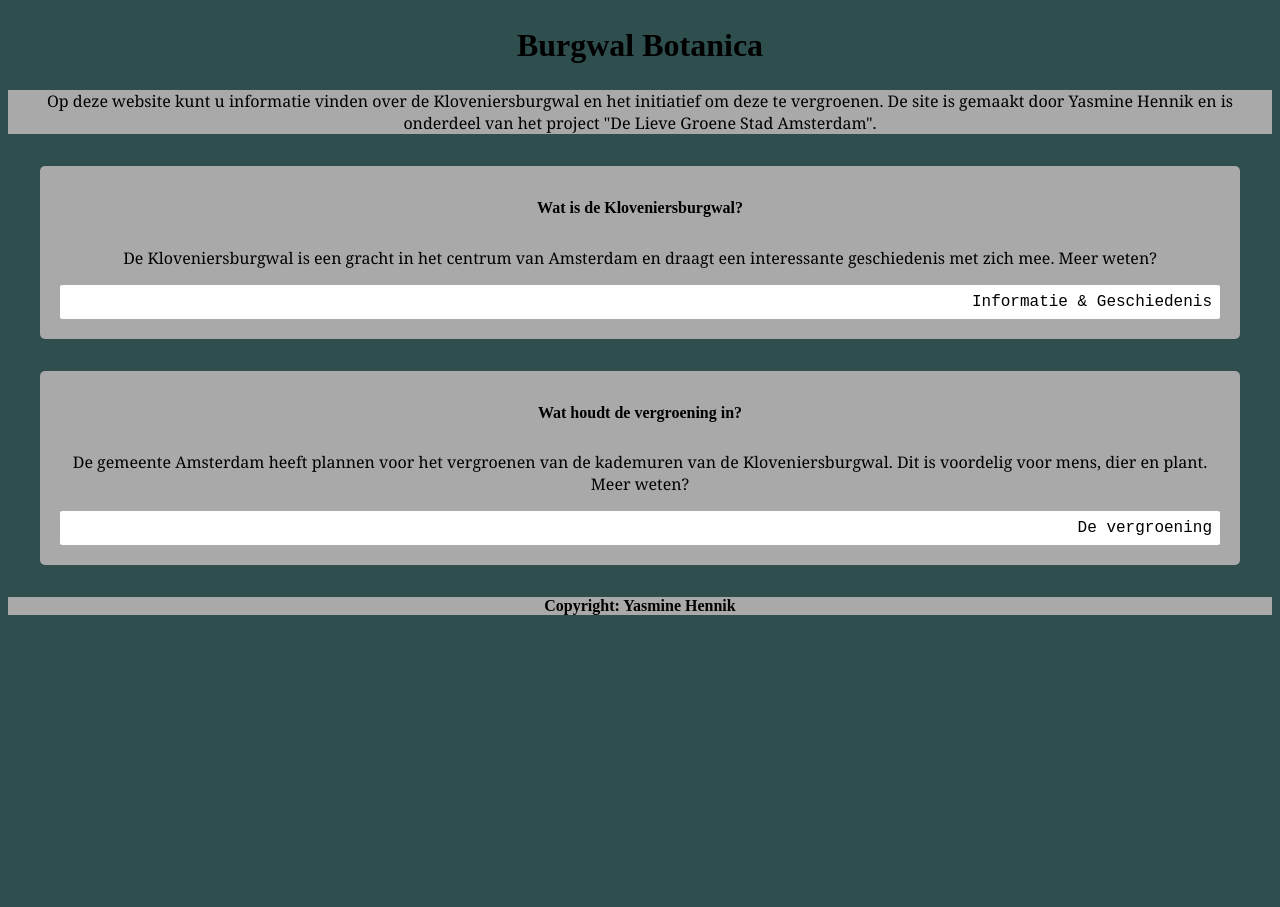
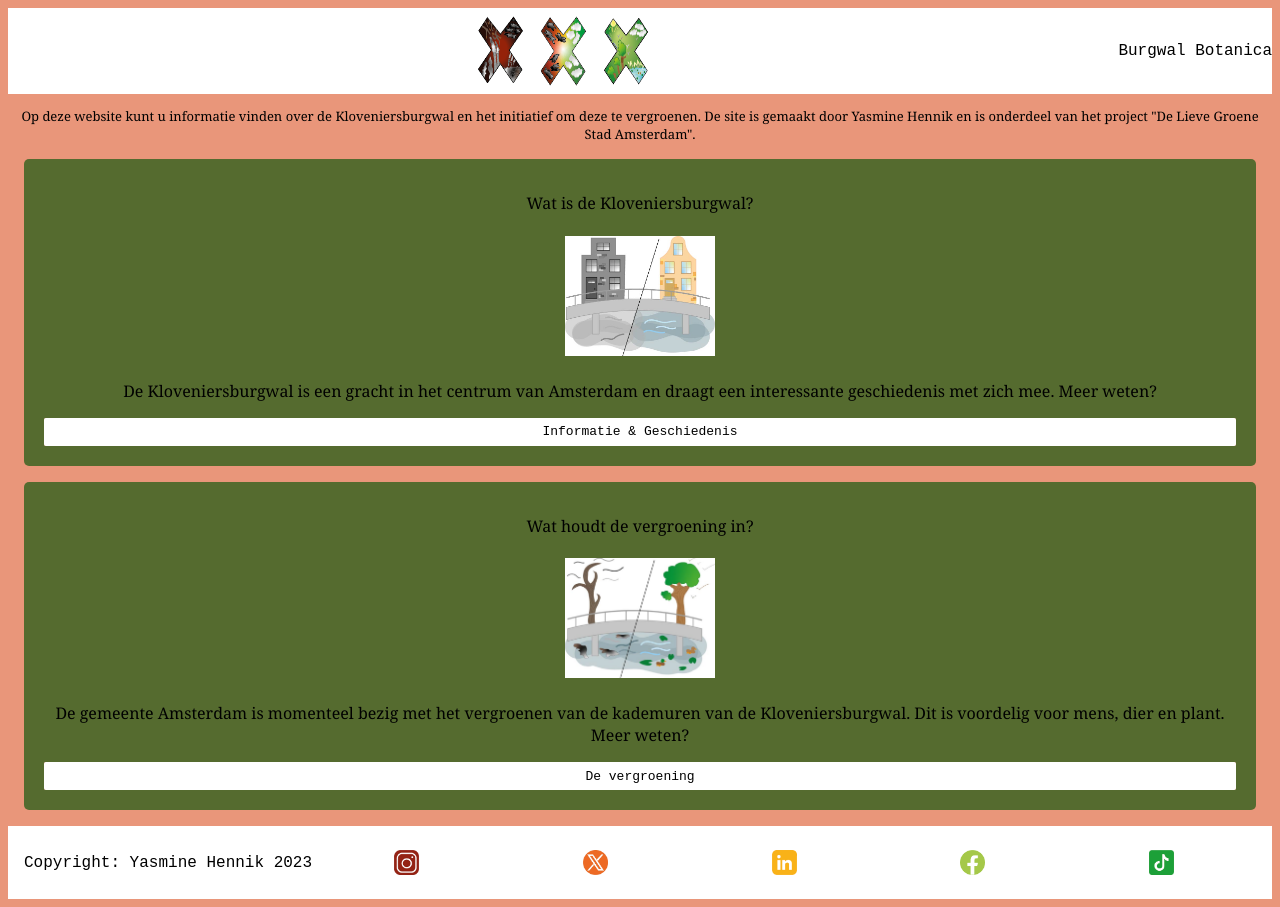
Before and after one commit to YasmineHCMD/Burgwal-Botanica, a plain HTML site: page index.html in a window 1280 px wide. Before the commit the page ends 800 px from the top, so only its background shows below. Drawn offline with Linux system fonts and the light colour scheme.

Commit message:
Add files via upload

```diff
--- /dev/null
+++ b/css/style.css
@@ -0,0 +1,151 @@
+* {
+    background-color: darksalmon;
+}
+
+header {
+    display: flex;
+    flex-flow: row;
+    justify-content: center;
+    align-items: center;
+    background-color: white;
+}
+
+.logo {
+    width: 170px;
+    height: 70px;
+    background-color: white;
+}
+
+h1 {
+    background-color: white;
+    font-size: medium;
+    font-family: 'Courier New', Courier, monospace;
+    font-weight: lighter;
+}
+
+.voorproefje {
+    width: 150px;
+    height: 120px;
+    align-self: center;
+}
+
+nav {
+    border-radius: 2px;
+    transition: transform .5s;
+}
+
+nav:hover{
+    transform: translate(3px, 5px);
+}
+
+a { display: flex;
+    justify-content: center;
+    background-color: white;
+    font-family: 'Courier New', Courier, monospace;
+    font-size: small;
+    text-decoration: none;
+    color: black;
+    padding: 0.5em;
+    border-radius: 2px;
+}
+
+.navigatie {
+    display: flex;
+    flex-flow: column;
+    justify-content: center;
+    content: normal;
+    padding: 20px;
+    margin: 1em;
+    border-radius: 5px;
+    background-color: darkolivegreen;
+}
+
+h2 {
+    background-color: darkolivegreen;
+    font-family: Cambria, Cochin, Georgia, Times, 'Times New Roman', serif;
+    font-size: medium;
+    font-weight: lighter;
+    text-align: center;
+}
+
+h3 {
+    background-color: darkolivegreen;
+    text-align: center;
+    text-align-last: center;
+    font-family: Cambria, Cochin, Georgia, Times, 'Times New Roman', serif;
+    font-size: medium;
+    font-weight: lighter;
+}
+
+h4 {
+    font-family: Georgia, 'Times New Roman', Times, serif;
+    font-size: medium;
+    font-weight: lighter;
+    text-align: center;
+    margin: 0;
+}
+
+p {
+    font-family: Cambria, Cochin, Georgia, Times, 'Times New Roman', serif;
+    text-align: center;
+    font-size: small;
+}
+
+ul {
+    text-align: left;
+    list-style-type: square;
+    font-family: Cambria, Cochin, Georgia, Times, 'Times New Roman', serif;
+    font-weight: lighter;
+}
+
+li {
+    font-family: Cambria, Cochin, Georgia, Times, 'Times New Roman', serif;
+    text-align: left;
+    font-size: small;
+    font-weight: lighter;
+}
+
+article {
+    display: flex;
+    flex-flow: column;
+    justify-content: center;
+    margin: 1em;
+}
+
+img {
+    display: block;
+    justify-content: center;
+    margin-left: auto;
+    margin-right: auto;
+    margin-top: 0.5em;
+    margin-bottom: 0.5em;
+    width: 200px;
+    height: 170px;
+}
+
+.wapen {
+    background-color: white;
+    width:100px;
+    height: 150px;
+    padding: 0.5em;
+    margin-left: auto;
+    margin-right: auto;
+    margin-top: 0.5em;
+    margin-bottom: 0.5em;
+}
+
+footer {
+    display: flex;
+    flex-flow: row;
+    justify-content: space-evenly;
+    align-items: center;
+    text-align: center;
+    background-color: white;
+    padding: 1em;
+}
+
+.icoon {
+    background-color: white;
+    width: 25px;
+    height: 25px;
+}
--- a/index.html
+++ b/index.html
@@ -3,41 +3,48 @@
     <head>
         <meta charset="UTF-8">
         <meta name="viewport" content="width=375px, height=667px, initial-scale=1.0">
-        <link rel="stylesheet" href="style.css">
+        <link rel="stylesheet" href="css/style.css">
+        <link rel="icon" type="image/x-icon" href="img/IcoonHomepage.png">
         <title>Burgwal Botanica</title>
     </head>
     <body>
     <!--Banner met logo en naam van de site-->
-            <section class="banner">
         <header>
-                <h1>Burgwal Botanica</h1>
-                    <p>Op deze website kunt u informatie vinden over de Kloveniersburgwal en het initiatief om deze te vergroenen.
-                        De site is gemaakt door Yasmine Hennik en is onderdeel van het project "De Lieve Groene Stad Amsterdam".</p>
+                <img src="img/LogoBBv2.png" alt="Logo Burgwal Botanica" class="logo">
+            <h1>Burgwal Botanica</h1>
         </header>
-            </section>
         <main>
+            <p>Op deze website kunt u informatie vinden over de Kloveniersburgwal en het initiatief om deze te vergroenen.
+                De site is gemaakt door Yasmine Hennik en is onderdeel van het project "De Lieve Groene Stad Amsterdam".</p>
     <!--Voorproefje van de info-pagina met link-->
             <section class="navigatie">
                 <h2>Wat is de Kloveniersburgwal?</h2>
-                    <p>De Kloveniersburgwal is een gracht in het centrum van Amsterdam
-                        en draagt een interessante geschiedenis met zich mee. Meer weten?</p>
-                        <nav>
-                            <a href="info.html">Informatie & Geschiedenis</a>
-                        </nav>
+                    <img src="img/Illustratie2.jpg" alt="Illustratie voor info-pagina" class="voorproefje">
+                    <h3>De Kloveniersburgwal is een gracht in het centrum van Amsterdam
+                        en draagt een interessante geschiedenis met zich mee. Meer weten?</h3>
+                <nav>
+                    <a href="html/info.html">Informatie & Geschiedenis</a>
+                </nav>
             </section>
     <!--Voorproefje van de pagina over de vergroening met link-->
             <section class="navigatie">
                 <h2>Wat houdt de vergroening in?</h2>
-                    <p>De gemeente Amsterdam heeft plannen voor het vergroenen van de kademuren van de Kloveniersburgwal.
-                        Dit is voordelig voor mens, dier en plant. Meer weten?</p>
-                        <nav>
-                            <a href="vergroening.html">De vergroening</a>
-                        </nav>
+                    <img src="img/Illustratie1.jpg" alt="Illustratie voor pagina over de vergroening" class="voorproefje">
+                    <h3>De gemeente Amsterdam is momenteel bezig met het vergroenen van de kademuren van de Kloveniersburgwal.
+                        Dit is voordelig voor mens, dier en plant. Meer weten?</h3>
+                <nav>
+                    <a href="html/vergroening.html">De vergroening</a>
+                </nav>
             </section>
         </main>
     <!--Footer met copyright en social media iconen-->
         <footer>
-            <h2>Copyright: Yasmine Hennik</h2>
+            <h1>Copyright: Yasmine Hennik 2023</h1>
+                <img src="img/Instagram.png" alt="Logo Instagram" class="icoon">
+                <img src="img/Twitter.png" alt="Logo X/Twitter" class="icoon">
+                <img src="img/LinkedIn.png" alt="Logo LinkedIn" class="icoon">
+                <img src="img/Facebook.png" alt="Logo Facebook" class="icoon">
+                <img src="img/TikTok.png" alt="Logo TikTok" class="icoon">
         </footer>
     </body>
 </html>
```
Also changed, not shown: html/info.html (added, +56 -0 lines), html/vergroening.html (added, +57 -0 lines), img/Facebook.png (added), img/IcoonHomepage.png (added), img/Illustratie1.jpg (added), img/Illustratie2.jpg (added), img/Illustratie3.png (added), img/Instagram.png (added), img/LinkedIn.png (added), img/LogoBBv2.png (added), img/TikTok.png (added), img/Twitter.png (added).
